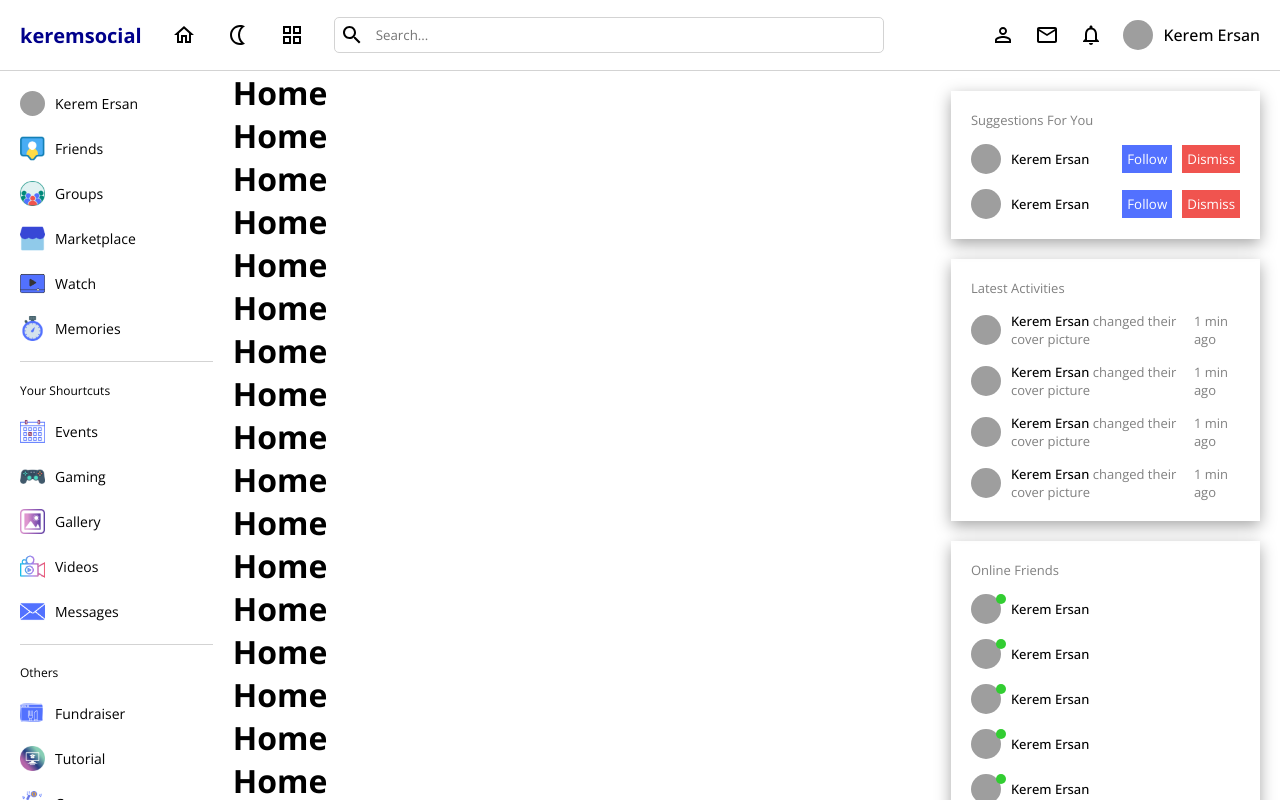
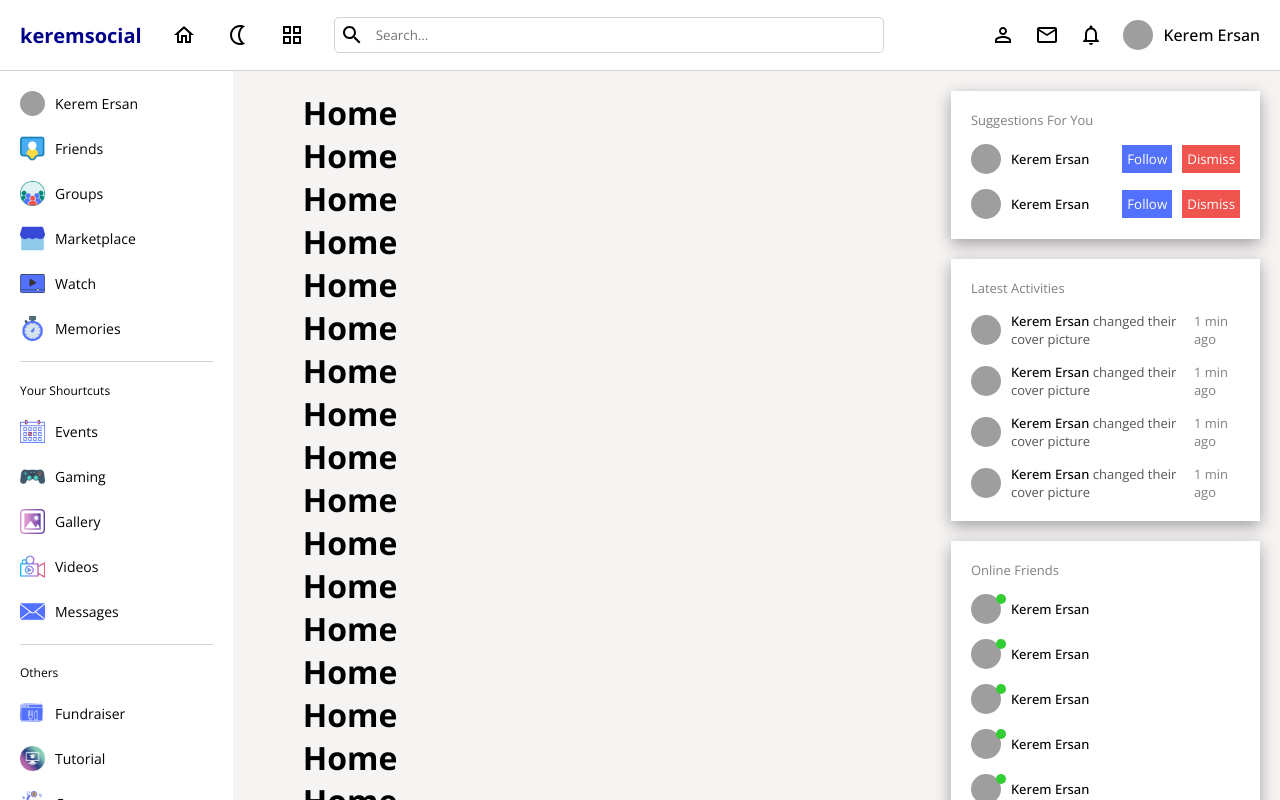
Before and after one commit to keremersann/full-stack-social-media-app, a React (Create React App) app: page / in a window 1280 px wide. Shown: the top 800 px of the page. Built offline with nearby package versions, Linux system fonts and the light colour scheme; grey boxes are pictures that could not be loaded.

Commit message:
dark mode functionality is added

```diff
--- a/src/App.js
+++ b/src/App.js
@@ -11,13 +11,15 @@
 import Navbar from "./components/navbar/Navbar";
 import Leftbar from "./components/leftbar/Leftbar";
 import Rightbar from "./components/rightbar/Rightbar";
+import { useContext } from "react";
+import { DarkModeContext } from "./context/darkModeContext";
 
 function App() {
   const currentUser = true;
-
+  const { darkMode } = useContext(DarkModeContext);
   const Layout = () => {
     return (
-      <div>
+      <div className={`theme-${darkMode ? "dark" : "light"}`}>
         <Navbar />
         <div style={{ display: "flex" }}>
           <Leftbar />
--- a/src/components/leftbar/leftbar.scss
+++ b/src/components/leftbar/leftbar.scss
@@ -1,9 +1,14 @@
+@import "../../style.scss";
+
 .leftBar {
+  @include themify($themes) {
     flex: 2;
     position: sticky;
     top: 70px;
     height: calc(100vh - 70px);
     overflow: scroll;
+    background-color: themed("bg");
+    color: themed("textColor");
 
     &::-webkit-scrollbar {
       display: none;
@@ -30,7 +35,7 @@
       hr {
         border: none;
         height: 0.5px;
-      background-color: lightgrey;
+        background-color: themed("border");
       }
       .menu {
         display: flex;
@@ -55,3 +60,4 @@
       }
     }
   }
+}
--- a/src/components/navbar/Navbar.jsx
+++ b/src/components/navbar/Navbar.jsx
@@ -1,14 +1,19 @@
 import "./navbar.scss";
 import HomeOutlinedIcon from "@mui/icons-material/HomeOutlined";
 import NightlightOutlinedIcon from "@mui/icons-material/NightlightOutlined";
+import WbSunnyOutlinedIcon from "@mui/icons-material/WbSunnyOutlined";
 import GridViewOutlinedIcon from "@mui/icons-material/GridViewOutlined";
 import PersonOutlineOutlinedIcon from "@mui/icons-material/PersonOutlineOutlined";
 import EmailOutlinedIcon from "@mui/icons-material/EmailOutlined";
 import NotificationsNoneOutlinedIcon from "@mui/icons-material/NotificationsNoneOutlined";
 import SearchIcon from "@mui/icons-material/Search";
 import { Link } from "react-router-dom";
+import { useContext } from "react";
+import { DarkModeContext } from "../../context/darkModeContext";
 
 const Navbar = () => {
+  const { darkMode, toggle } = useContext(DarkModeContext);
+
   return (
     <div className="navbar">
       <div className="left">
@@ -16,7 +21,12 @@
           <span>keremsocial</span>
         </Link>
         <HomeOutlinedIcon />
-        <NightlightOutlinedIcon />
+        {darkMode ? (
+          <WbSunnyOutlinedIcon onClick={toggle} />
+        ) : (
+          <NightlightOutlinedIcon onClick={toggle} />
+        )}
+
         <GridViewOutlinedIcon />
 
         <div className="search">
--- a/src/components/navbar/navbar.scss
+++ b/src/components/navbar/navbar.scss
@@ -1,20 +1,24 @@
+@import "../../style.scss";
+
 .navbar {
+  @include themify($themes) {
     display: flex;
     align-items: center;
     justify-content: space-between;
     padding: 10px 20px;
     height: 50px;
-  border-bottom: 1px solid lightgrey;
+    border-bottom: 1px solid themed("border");
     position: sticky;
     top: 0;
-  background-color: white;
+    background-color: themed("bg");
+    color: themed("textColor");
     .left {
       display: flex;
       align-items: center;
       gap: 30px;
       span {
         font-size: 20px;
-      color: darkblue;
+        color: themed("logo");
         font-weight: bold;
       }
 
@@ -23,11 +27,13 @@
         align-items: center;
         padding: 5px;
         gap: 10px;
-      border: 1px solid lightgrey;
+        border: 1px solid themed("border");
         border-radius: 5px;
         input {
           width: 500px;
           border: none;
+          color: themed("textColor");
+          background-color: transparent;
         }
       }
     }
@@ -53,3 +59,4 @@
       }
     }
   }
+}
--- a/src/components/rightbar/rightbar.scss
+++ b/src/components/rightbar/rightbar.scss
@@ -1,9 +1,13 @@
+@import "../../style.scss";
+
 .rightBar {
+  @include themify($themes) {
     flex: 3;
     position: sticky;
     top: 70px;
     height: calc(100vh - 70px);
     overflow: scroll;
+    background-color: themed("bgSoft");
 
     &::-webkit-scrollbar {
       display: none;
@@ -16,6 +20,7 @@
         box-shadow: rgba(0, 0, 0, 0.35) 0px 5px 15px;
         margin-bottom: 20px;
         font-size: 13px;
+        background-color: themed("bg");
         span {
           color: grey;
         }
@@ -36,11 +41,11 @@
               object-fit: cover;
             }
             p {
-            color: grey;
+              color: themed("textColorSoft");
             }
             span {
               font-weight: 500;
-            color: black;
+              color: themed("textColor");
             }
           }
           .online {
@@ -73,3 +78,4 @@
       }
     }
   }
+}
--- /dev/null
+++ b/src/context/darkModeContext.js
@@ -0,0 +1,23 @@
+import { createContext, useEffect, useState } from "react";
+
+export const DarkModeContext = createContext();
+
+export const DarkModeContextProvider = ({ children }) => {
+  const [darkMode, setDarkMode] = useState(
+    JSON.parse(localStorage.getItem("darkMode")) || false
+  );
+
+  const toggle = () => {
+    setDarkMode(!darkMode);
+  };
+
+  useEffect(() => {
+    localStorage.setItem("darkMode", darkMode);
+  }, [darkMode]);
+
+  return (
+    <DarkModeContext.Provider value={{ darkMode, toggle }}>
+      {children}
+    </DarkModeContext.Provider>
+  );
+};
--- a/src/index.js
+++ b/src/index.js
@@ -1,10 +1,13 @@
-import React from 'react';
-import ReactDOM from 'react-dom/client';
-import App from './App';
+import React from "react";
+import ReactDOM from "react-dom/client";
+import App from "./App";
+import { DarkModeContextProvider } from "./context/darkModeContext";
 
-const root = ReactDOM.createRoot(document.getElementById('root'));
+const root = ReactDOM.createRoot(document.getElementById("root"));
 root.render(
   <React.StrictMode>
-    <App />
+    <DarkModeContextProvider>
+      <App />
+    </DarkModeContextProvider>
   </React.StrictMode>
 );
--- a/src/pages/home/Home.jsx
+++ b/src/pages/home/Home.jsx
@@ -2,7 +2,7 @@
 
 const Home = () => {
   return (
-    <div className="Home">
+    <div className="home">
       <h1>Home</h1>
       <h1>Home</h1>
       <h1>Home</h1>
--- a/src/pages/home/home.scss
+++ b/src/pages/home/home.scss
@@ -0,0 +1,8 @@
+@import "../../style.scss";
+
+.home {
+  @include themify($themes) {
+    padding: 20px 70px;
+    background-color: themed("bgSoft");
+  }
+}
--- /dev/null
+++ b/src/style.scss
@@ -0,0 +1,41 @@
+$themes: (
+  light: (
+    textColor: #000,
+    bg: white,
+    logo: darkblue,
+    bgSoft: #f6f3f3,
+    textColorSoft: #555,
+    border: lightgray,
+  ),
+  dark: (
+    textColor: whitesmoke,
+    bg: #222,
+    logo: white,
+    bgSoft: #333,
+    textColorSoft: lightgray,
+    border: #444,
+  ),
+);
+
+@mixin themify($themes) {
+  @each $theme, $map in $themes {
+    .theme-#{$theme} & {
+      $theme-map: () !global;
+      @each $key, $submap in $map {
+        $value: map-get(map-get($themes, $theme), "#{$key}");
+        $theme-map: map-merge(
+          $theme-map,
+          (
+            $key: $value,
+          )
+        ) !global;
+      }
+      @content;
+      $theme-map: null !global;
+    }
+  }
+}
+
+@function themed($key) {
+  @return map-get($theme-map, $key);
+}
```
Lines whose indentation alone changed are shown as unchanged.
